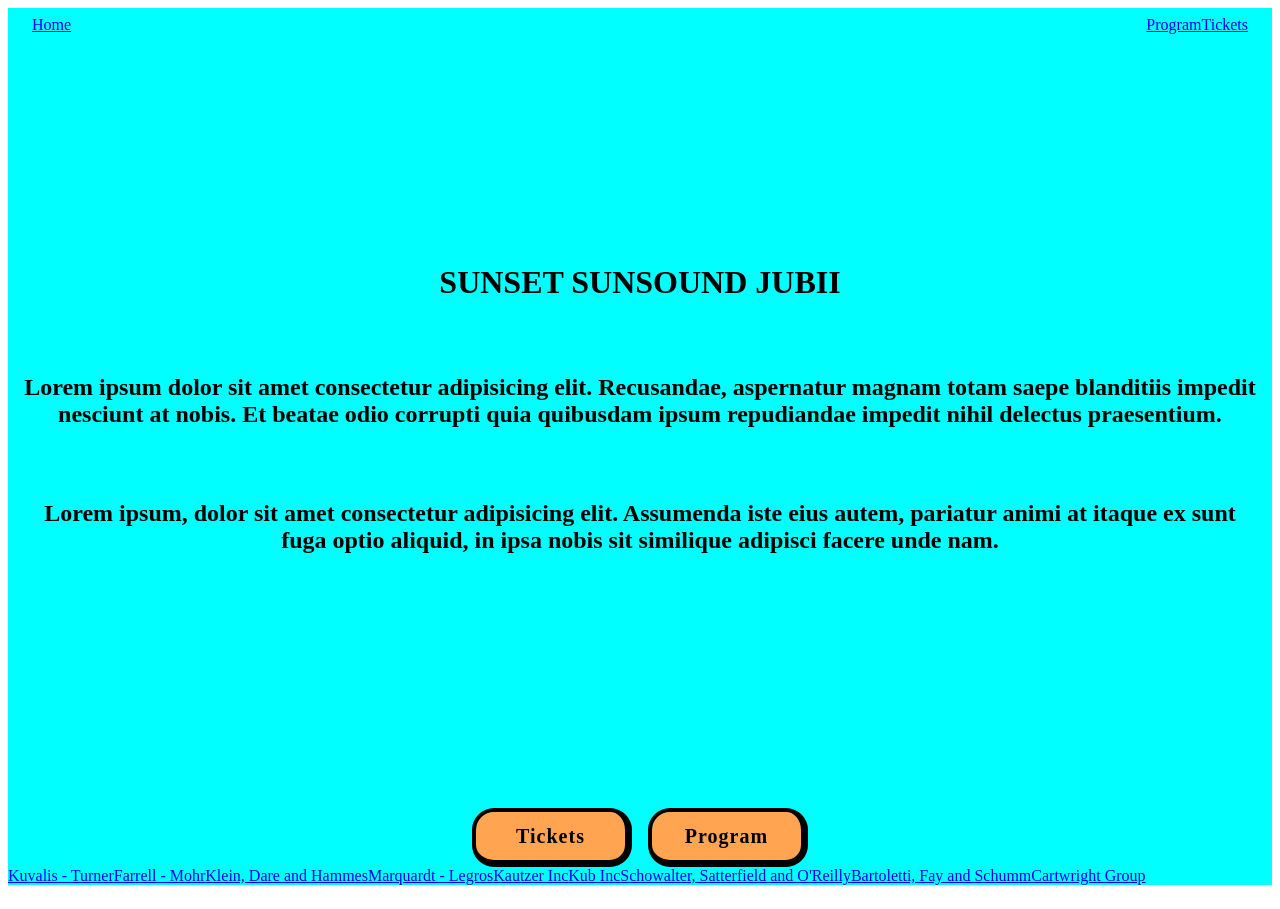
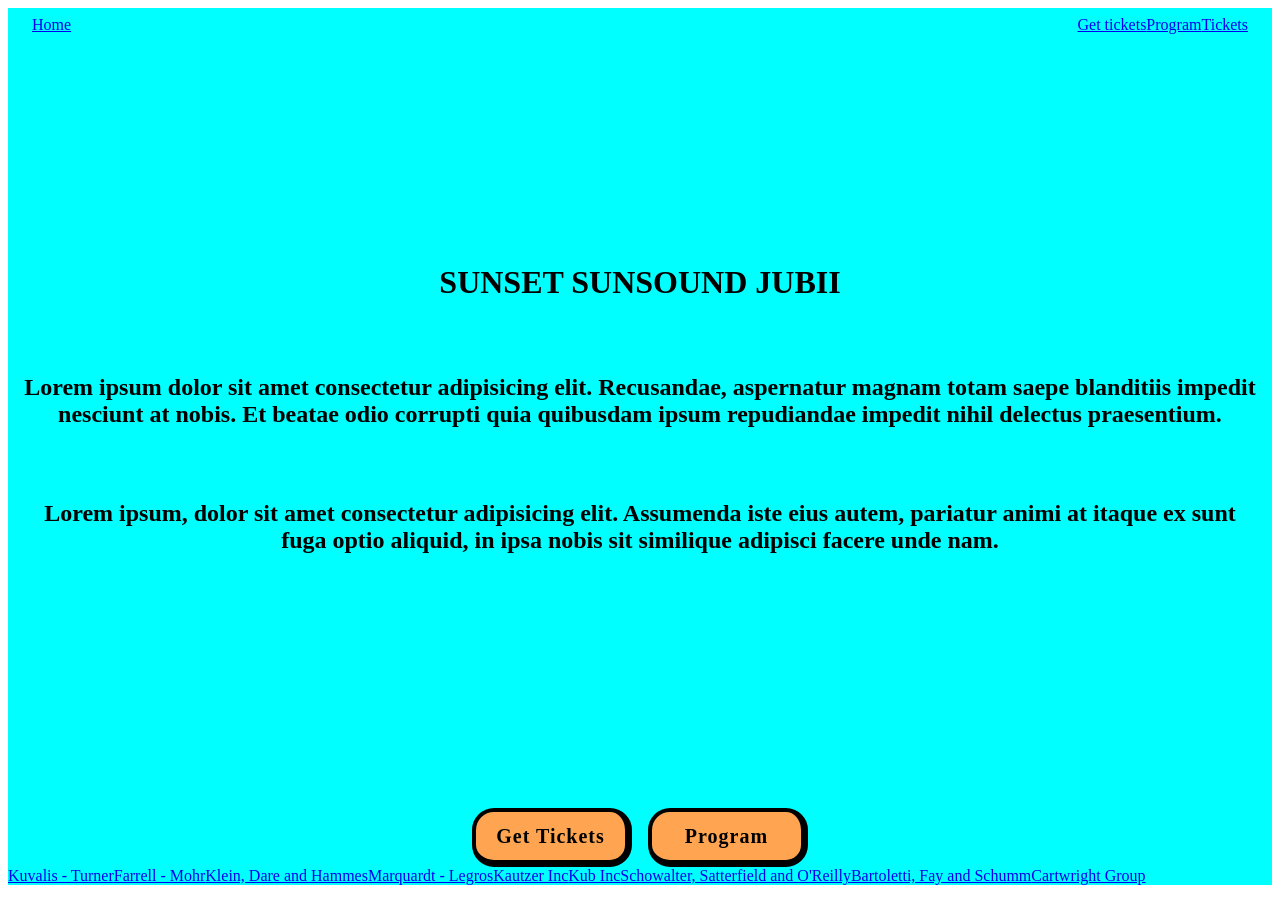
Before and after one commit to emmalarsen1/sunsetsound-exam, a Next.js app: page / in a window 1280 px wide. Shown: the top 909 px of the page. Built offline with nearby package versions, Linux system fonts and the light colour scheme.

Commit message:
Styles opdateret

```diff
--- a/src/app/components/Header.jsx
+++ b/src/app/components/Header.jsx
@@ -8,6 +8,7 @@ function Header() {
       <nav className={styles.nav}>
         <Link href={"./"}>Home</Link>
         <div>
+          <Link href={"/booking"}>Get tickets</Link>
           <Link href={"/program"}>Program</Link>
           <Link href={"/tickets"}>Tickets</Link>
         </div>
--- a/src/app/page.jsx
+++ b/src/app/page.jsx
@@ -14,8 +14,8 @@ export default function Home() {
         </div>
       </div>
       <div className={styles.indexButWrap}>
-        <Link className={styles.indexButton} href={"/tickets"}>
-          Tickets
+        <Link className={styles.indexButton} href={"/booking"}>
+          Get Tickets
         </Link>
         <Link className={styles.indexButton} href={"/program"}>
           Program
```
